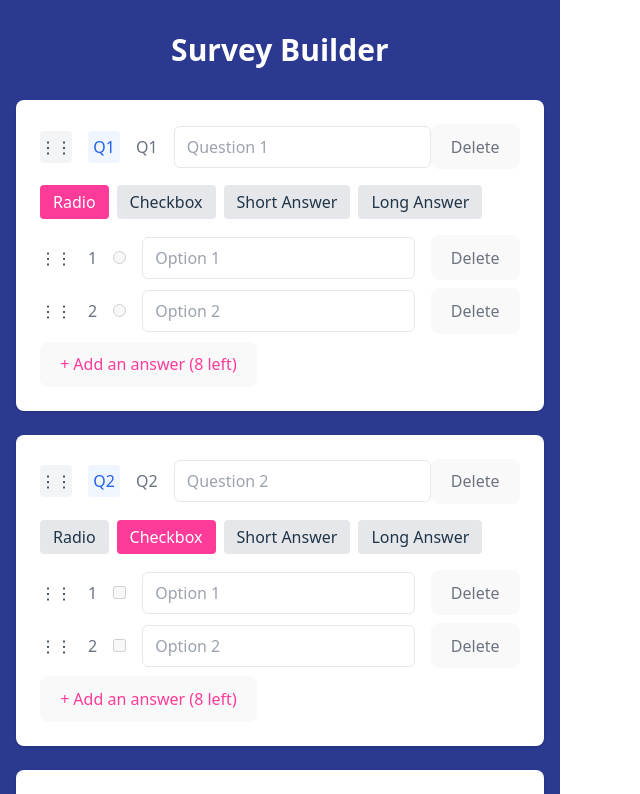
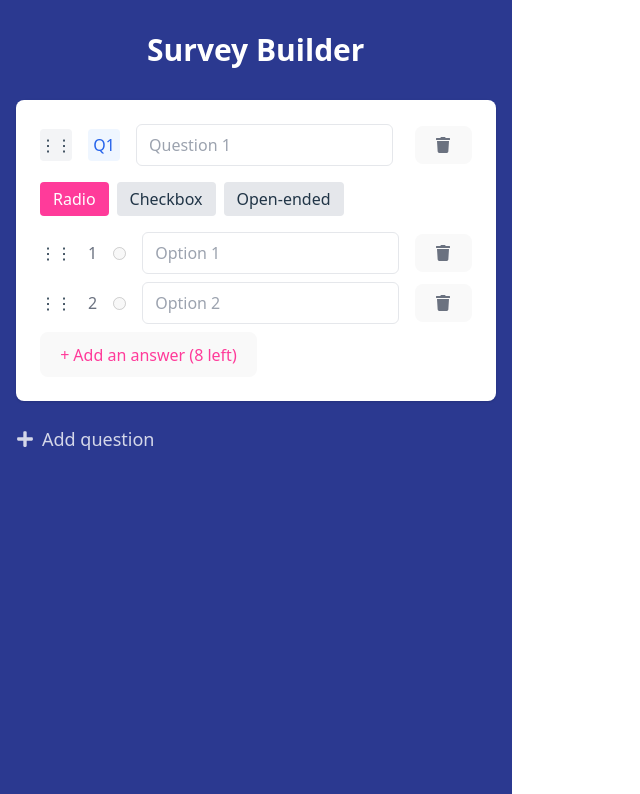
Before and after one commit to dbhandel/zrveys, a React (Vite) app: page / in a window 1280 px wide. Shown: the top 794 px of the page, without its empty margins (0-640 px from the left). Built offline with nearby package versions, Linux system fonts and the light colour scheme.

Commit message:
open-ended question added

```diff
--- a/package.json
+++ b/package.json
@@ -20,6 +20,7 @@
     "react": "^19.0.0",
     "react-dom": "^19.0.0",
     "react-hook-form": "^7.56.2",
+    "react-icons": "^5.5.0",
     "zustand": "^5.0.4"
   },
   "devDependencies": {
--- a/src/App.tsx
+++ b/src/App.tsx
@@ -1,5 +1,7 @@
 import React from 'react';
 import { useSurveyStore } from './context/surveyStore';
+import { FaPlus } from 'react-icons/fa';
+import { QuestionType, QuestionTypeModel } from './types/survey';
 import Question from './components/Question';
 import {
   DndContext,
@@ -18,7 +20,7 @@ import {
 } from '@dnd-kit/sortable';
 
 function App() {
-  const { survey, removeQuestion, updateQuestion, reorderQuestions } = useSurveyStore();
+  const { survey, removeQuestion, updateQuestion, reorderQuestions, addQuestion } = useSurveyStore();
 
   const sensors = useSensors(
     useSensor(PointerSensor),
@@ -64,6 +66,25 @@ function App() {
                 />
               ))}
             </div>
+            <div
+              role="button"
+              onClick={() => {
+                const newQuestion: QuestionTypeModel = {
+                  id: crypto.randomUUID(),
+                  type: QuestionType.RADIO,
+                  questionText: `Question ${survey.questions.length + 1}`,
+                  options: [
+                    { id: crypto.randomUUID(), text: 'Option 1' },
+                    { id: crypto.randomUUID(), text: 'Option 2' }
+                  ]
+                };
+                addQuestion(newQuestion);
+              }}
+              className="mt-6 flex items-center space-x-2 text-white/80 hover:text-white cursor-pointer transition-colors"
+            >
+              <FaPlus className="text-lg" />
+              <span className="text-lg">Add question</span>
+            </div>
           </SortableContext>
         </DndContext>
       </div>
--- a/src/components/AnswerList.tsx
+++ b/src/components/AnswerList.tsx
@@ -1,4 +1,5 @@
 import React from 'react';
+import { FaTrash } from 'react-icons/fa';
 import { QuestionType, QuestionTypeModel } from '../types/survey';
 import { useSortable } from '@dnd-kit/sortable';
 import { CSS } from '@dnd-kit/utilities';
@@ -74,7 +75,7 @@ const SortableAnswer: React.FC<SortableAnswerProps> = ({ option, index, question
         onClick={onDelete}
         className="text-gray-500 hover:text-red-500"
       >
-        Delete
+        <FaTrash />
       </button>
     </div>
   );
@@ -98,6 +99,23 @@ export default function AnswerList({ question, updateQuestion }: AnswerListProps
     }
   };
 
+  // For OPEN_ENDED questions, show a preview of the input field
+  if (question.type === QuestionType.OPEN_ENDED) {
+    return (
+      <div className="mt-4">
+        <div className="bg-gray-50 border rounded-md p-4">
+          <input
+            type="text"
+            disabled
+            placeholder="Respondent's answer will appear here"
+            className="w-full px-3 py-2 border rounded-md bg-white/50 text-gray-400"
+          />
+        </div>
+      </div>
+    );
+  }
+
+  // For RADIO and CHECKBOX questions, show the options list
   return (
     <>
       <DndContext
@@ -117,7 +135,7 @@ export default function AnswerList({ question, updateQuestion }: AnswerListProps
                 index={index}
                 questionType={question.type}
                 onUpdate={(text) => {
-                  const newOptions = [...(question.options || [])];
+                  const newOptions = [...(question.options || [])]
                   newOptions[index] = { ...option, text };
                   updateQuestion(question.id, { options: newOptions });
                 }}
--- a/src/components/Question.tsx
+++ b/src/components/Question.tsx
@@ -4,6 +4,7 @@ import { QuestionType, QuestionTypeModel } from '../types/survey';
 import { useSortable } from '@dnd-kit/sortable';
 import { CSS } from '@dnd-kit/utilities';
 import AnswerList from './AnswerList';
+import { FaTrash } from 'react-icons/fa';
 
 interface QuestionProps {
   question: QuestionTypeModel;
@@ -33,16 +34,10 @@ const QuestionTypeMenu: React.FC<QuestionTypeMenuProps> = ({ question, updateQue
         Checkbox
       </button>
       <button
-        onClick={() => updateQuestion(question.id, { type: QuestionType.SHORT_ANSWER })}
-        className={`px-3 py-1 rounded ${question.type === QuestionType.SHORT_ANSWER ? 'bg-secondary text-white' : 'bg-gray-200'}`}
+        onClick={() => updateQuestion(question.id, { type: QuestionType.OPEN_ENDED })}
+        className={`px-3 py-1 rounded ${question.type === QuestionType.OPEN_ENDED ? 'bg-secondary text-white' : 'bg-gray-200'}`}
       >
-        Short Answer
-      </button>
-      <button
-        onClick={() => updateQuestion(question.id, { type: QuestionType.LONG_ANSWER })}
-        className={`px-3 py-1 rounded ${question.type === QuestionType.LONG_ANSWER ? 'bg-secondary text-white' : 'bg-gray-200'}`}
-      >
-        Long Answer
+        Open-ended
       </button>
     </div>
   );
@@ -89,7 +84,6 @@ export default function Question({
           <div className="bg-blue-50 text-blue-600 w-8 h-8 flex items-center justify-center rounded">
             Q{index + 1}
           </div>
-          <span className="text-gray-500">Q{question.questionText.replace('Question ', '')}</span>
           <input
             type="text"
             value={question.questionText === `Question ${index + 1}` ? '' : question.questionText}
@@ -102,7 +96,7 @@ export default function Question({
           onClick={() => removeQuestion(question.id)}
           className="text-gray-500 hover:text-red-500"
         >
-          Delete
+          <FaTrash />
         </button>
       </div>
 
--- a/src/context/surveyStore.ts
+++ b/src/context/surveyStore.ts
@@ -28,21 +28,6 @@ export const useSurveyStore = create(
           { id: crypto.randomUUID(), text: 'Option 1' },
           { id: crypto.randomUUID(), text: 'Option 2' }
         ]
-      },
-      {
-        id: crypto.randomUUID(),
-        type: QuestionType.CHECKBOX,
-        questionText: 'Question 2',
-        options: [
-          { id: crypto.randomUUID(), text: 'Option 1' },
-          { id: crypto.randomUUID(), text: 'Option 2' }
-        ]
-      },
-      {
-        id: crypto.randomUUID(),
-        type: QuestionType.SHORT_ANSWER,
-        questionText: 'Question 3',
-        placeholder: 'Enter your answer'
       }
     ]
   },
--- a/src/types/survey.ts
+++ b/src/types/survey.ts
@@ -1,8 +1,7 @@
 export enum QuestionType {
   RADIO = 'RADIO',
   CHECKBOX = 'CHECKBOX',
-  SHORT_ANSWER = 'SHORT_ANSWER',
-  LONG_ANSWER = 'LONG_ANSWER',
+  OPEN_ENDED = 'OPEN_ENDED'
 }
 
 export interface QuestionOption {
```
Also changed, not shown: 1 other file (tests, documents, lock files or other folders).
